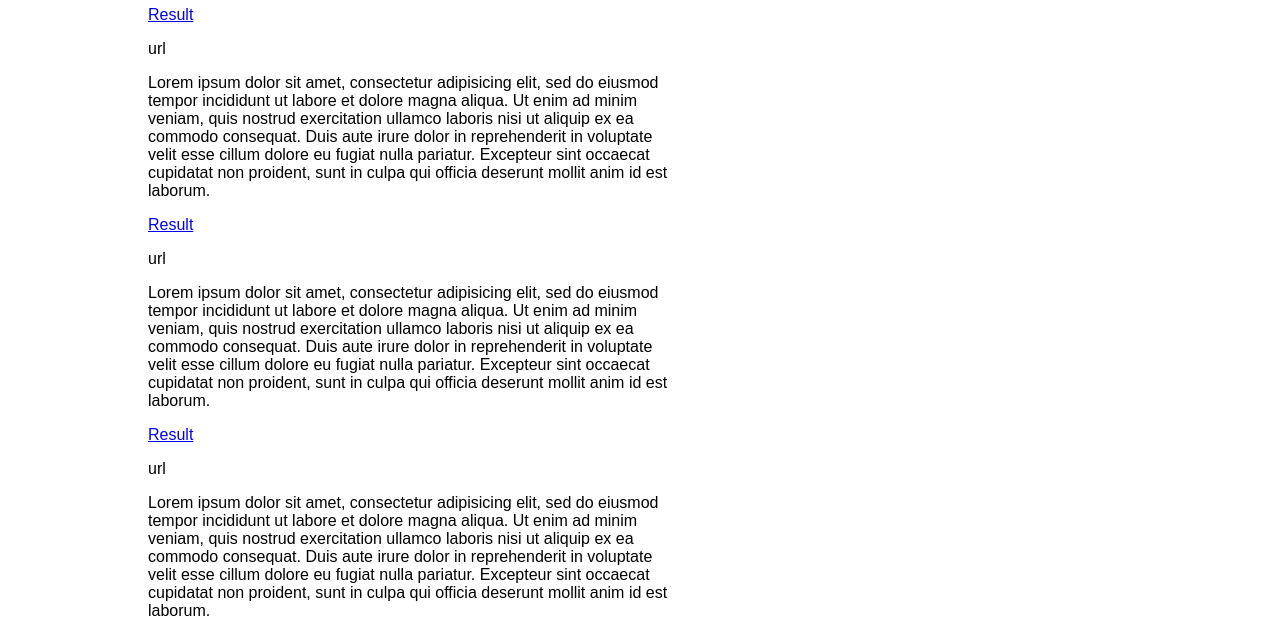
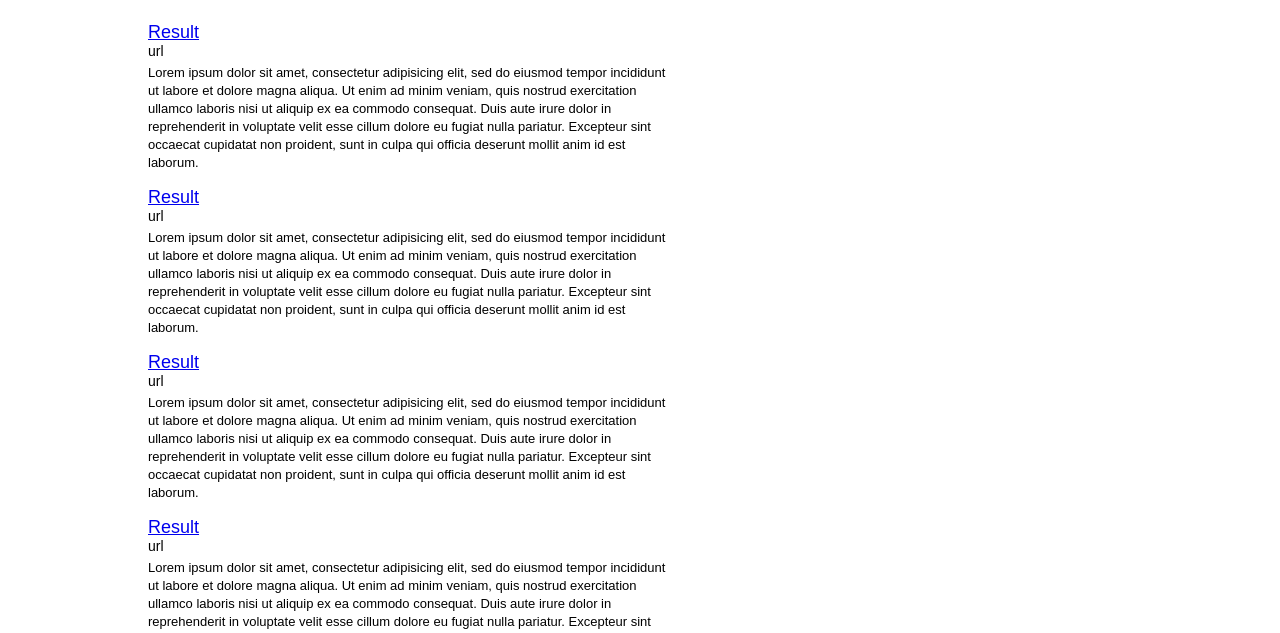
Before and after one commit to cvanert/odin-google-difficult, a plain HTML site: page index.html in a window 1280 px wide. Shown: the part 102-735 px from the top of the page. Drawn offline with Linux system fonts and the light colour scheme.

Commit message:
Results formatted

```diff
--- a/styles.css
+++ b/styles.css
@@ -132,3 +132,36 @@ html, body {
 .results {
   width: 520px;
 }
+
+.result {
+  height: 150px;
+  display: block;
+  margin: 15px 0px 0px 0px;
+}
+
+.result-info {
+  margin: 10px 0px 0px 0px;
+}
+
+.result-title {
+  font-size: 18px;
+  line-height: 22px;
+  margin: 0px;
+}
+
+.result-url {
+  font-size: 14px;
+  line-height: 16px;
+  margin: 0px;
+}
+
+.result-preview {
+  font-size: 13px;
+  line-height: 18px;
+  margin: 5px 0px 0px 0px;
+  padding-bottom: 20px;
+}
+
+.result-preview p {
+  margin: 0px;
+}
```
